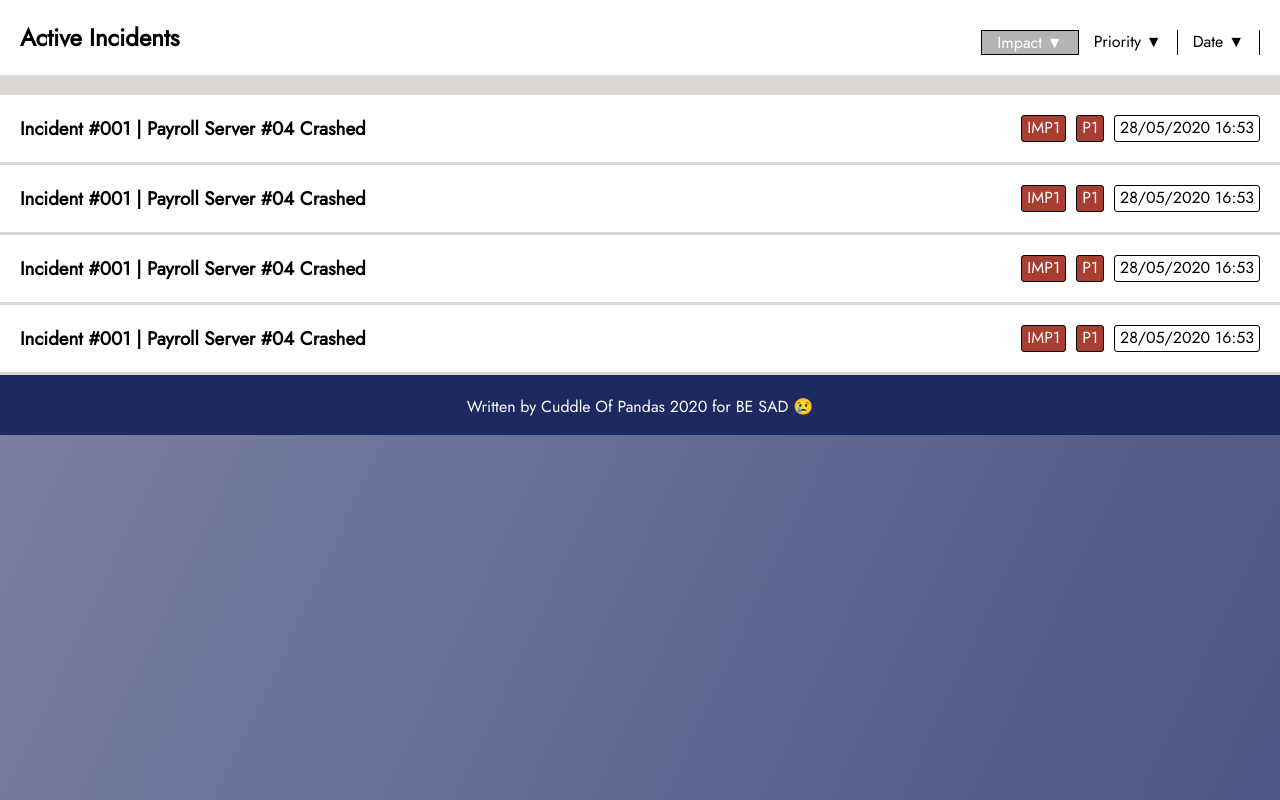
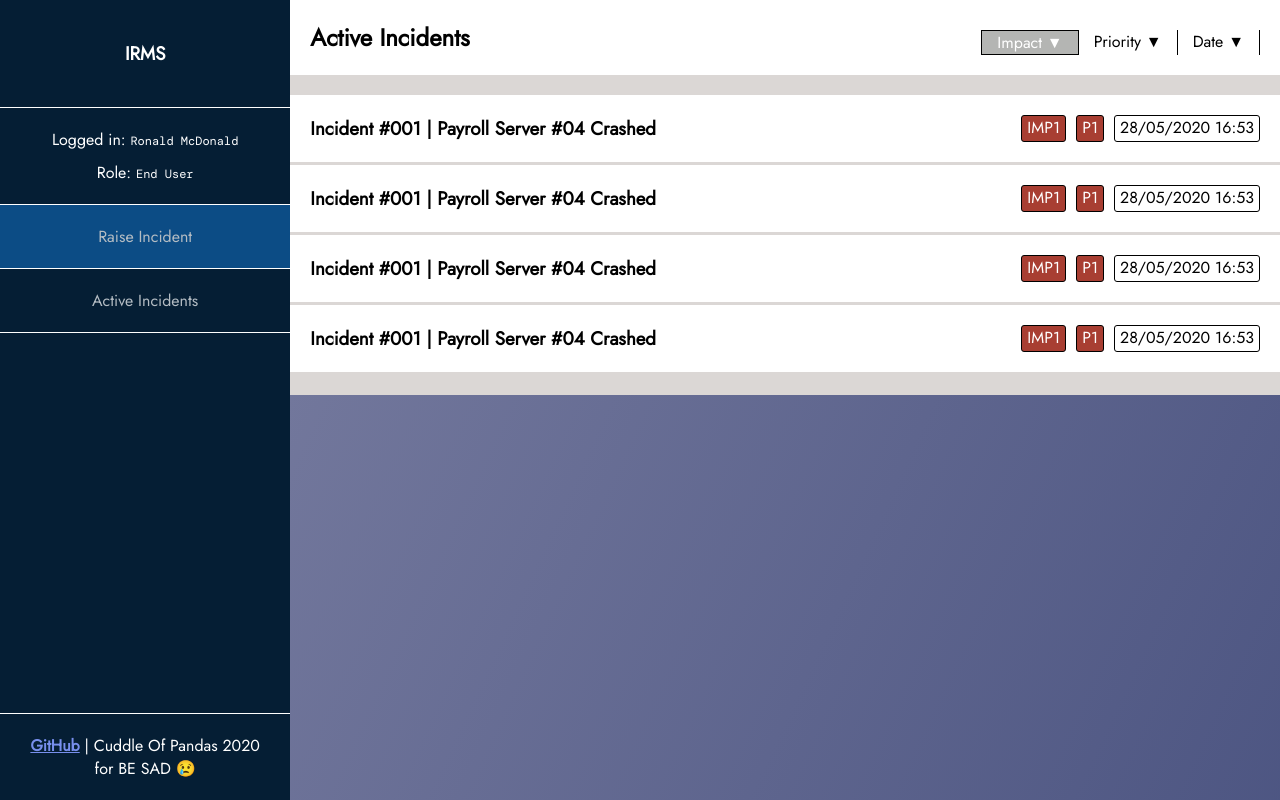
Before and after one commit to jaymsDooku/IRMS, a Flask app: page / in a window 1280 px wide. Run offline with Flask 2, Linux system fonts and the light colour scheme; some libraries are stand-ins or nearby versions.

Commit message:
Added side navigation bar based on the end user perspective

```diff
--- /dev/null
+++ b/static/styles/login.css
@@ -0,0 +1,13 @@
+.login-container .irms-body {
+	flex-direction: column;
+	text-align: center;
+}
+
+.login-container .irms-body > * {
+	display: inline-block;
+	margin: 0 auto;
+}
+
+.login-container .form-entry {
+	margin-bottom: 20px;
+}
--- /dev/null
+++ b/static/styles/navbar.css
@@ -0,0 +1,58 @@
+.navbar {
+	display: flex;
+	flex-direction: column;
+	justify-content: space-between;
+	background-color: #051e34;
+	color: white;
+	text-align: center;
+}
+
+.navbar-title {
+	padding: 40px;
+	border-bottom: 1px solid white;
+}
+
+.navbar-items ul li {
+	list-style-type: none;
+	padding: 20px;
+	border-bottom: 1px solid white;
+	color: #b4bcc3;
+}
+
+.navbar-items ul:first-child {
+	border-top: 1px solid white;
+}
+
+.navbar-items ul li:hover {
+	color: white;
+	cursor: pointer;
+	background-color: #0c4c85;
+}
+
+.navbar-footer {
+	border-top: 1px solid white;
+	padding: 20px;
+	align-self: flex-end;
+}
+
+.navbar-footer a {
+	color: #788fed;
+    font-weight: bold;
+}
+
+.navbar span {
+	font-family: 'DM Mono';
+	font-size: 12px;
+}
+
+.navbar-login {
+	padding: 20px 0;
+}
+
+.navbar-login p:last-child {
+	margin-top: 10px;
+}
+
+.navbar-selected {
+	background-color: #0c4c85;
+}
--- a/static/styles/styles.css
+++ b/static/styles/styles.css
@@ -44,6 +44,9 @@ h2 {
 	text-align: center;
 	min-height: 100%;
 	position: relative;
+
+	display: flex;
+	flex-direction: row;
 }
 
 footer {
@@ -392,3 +395,9 @@ th, td {
 	border-bottom: 1px solid black;
 	color: white;
 }
+
+.container-body {
+	position: relative;
+	width: 100%;
+	min-height: 100%;
+}
--- a/templates/irms.html
+++ b/templates/irms.html
@@ -8,32 +8,35 @@
         <!--<link href="https://stackpath.bootstrapcdn.com/bootstrap/4.4.1/css/bootstrap.min.css" rel="stylesheet" integrity="sha384-Vkoo8x4CGsO3+Hhxv8T/Q5PaXtkKtu6ug5TOeNV6gBiFeWPGFN9MuhOf23Q9Ifjh" crossorigin="anonymous">-->
         <link href="{{ url_for('static', filename='styles/styles.css') }}" rel="stylesheet" type="text/css"/>
         <link href="{{ url_for('static', filename='styles/tags.css') }}" rel="stylesheet" type="text/css"/>
+        <link href="{{ url_for('static', filename='styles/navbar.css') }}" rel="stylesheet" type="text/css"/>
+        <link href="{{ url_for('static', filename='styles/login.css') }}" rel="stylesheet" type="text/css"/>
     </head>
 
     <body>
         <div class="container">
-            <!--<div class="navbar">
+            <div class="navbar">
                 <div class="navbar-body">
                     <div class="navbar-title">
                         <h3>IRMS</h3>
                     </div>
                     <div class="navbar-login">
-                        <p>Logged in: Ronald McDonald</p>
+                        <p>Logged in: <span>Ronald McDonald</span></p>
+                        <p>Role: <span>End User</span></p>
                     </div>
                     <div class="navbar-items">
                         <ul>
-                            <li>Raise Incident</li>
+                            <li class="navbar-selected">Raise Incident</li>
                             <li>Active Incidents</li>
                         </ul>
                     </div>
                 </div>
-            </div>-->
-            {% include 'list_incidents.html' %}
-            <footer>
-                <div class="footer-container">
-                    <p>Written by Cuddle Of Pandas 2020 for BE SAD 😢</p>
+                <div class="navbar-footer">
+                    <p><a href="https://github.com/jaymsDooku/IRMS">GitHub</a> | Cuddle Of Pandas 2020 for BE SAD 😢</p>
                 </div>
-            </footer>
+            </div>
+            <div class="container-body">
+                {% include 'list_incidents.html' %}
+            </div>
         </div>
 
         <script src="{{ url_for('static', filename='js/script.js') }}"></script>
```
